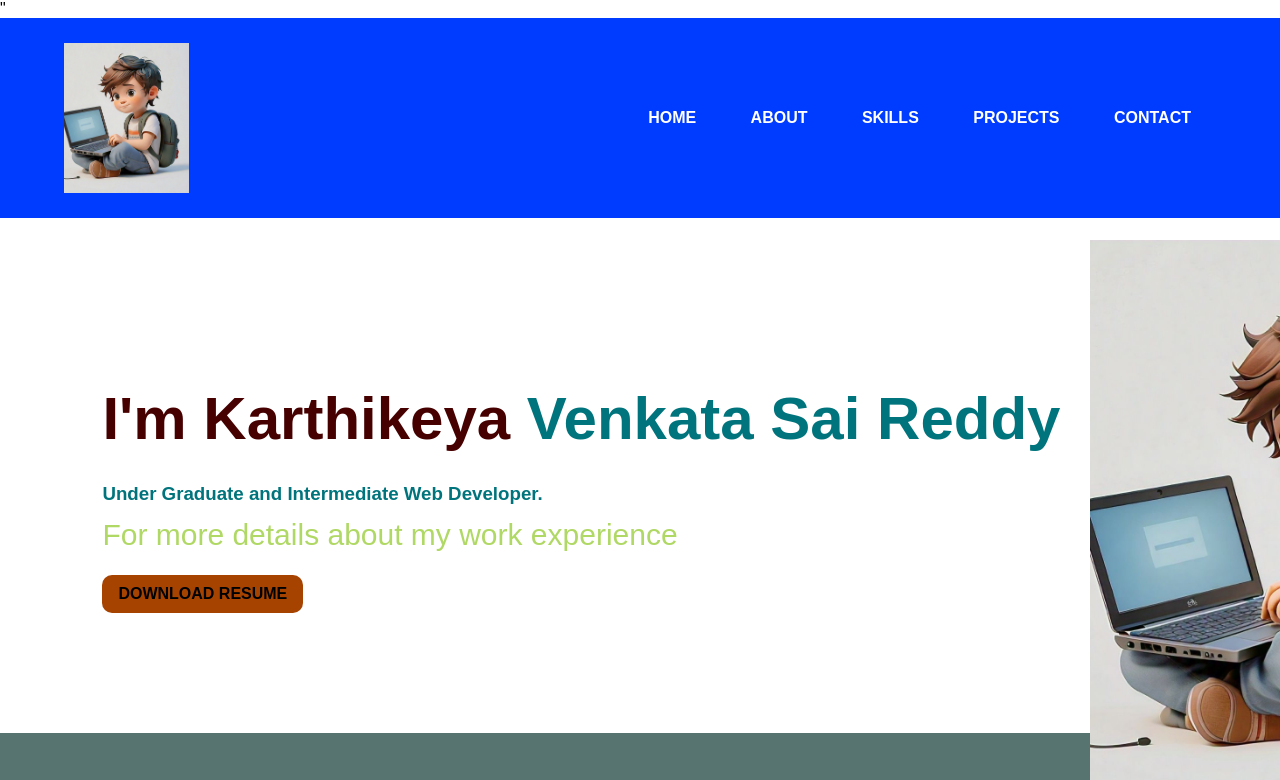
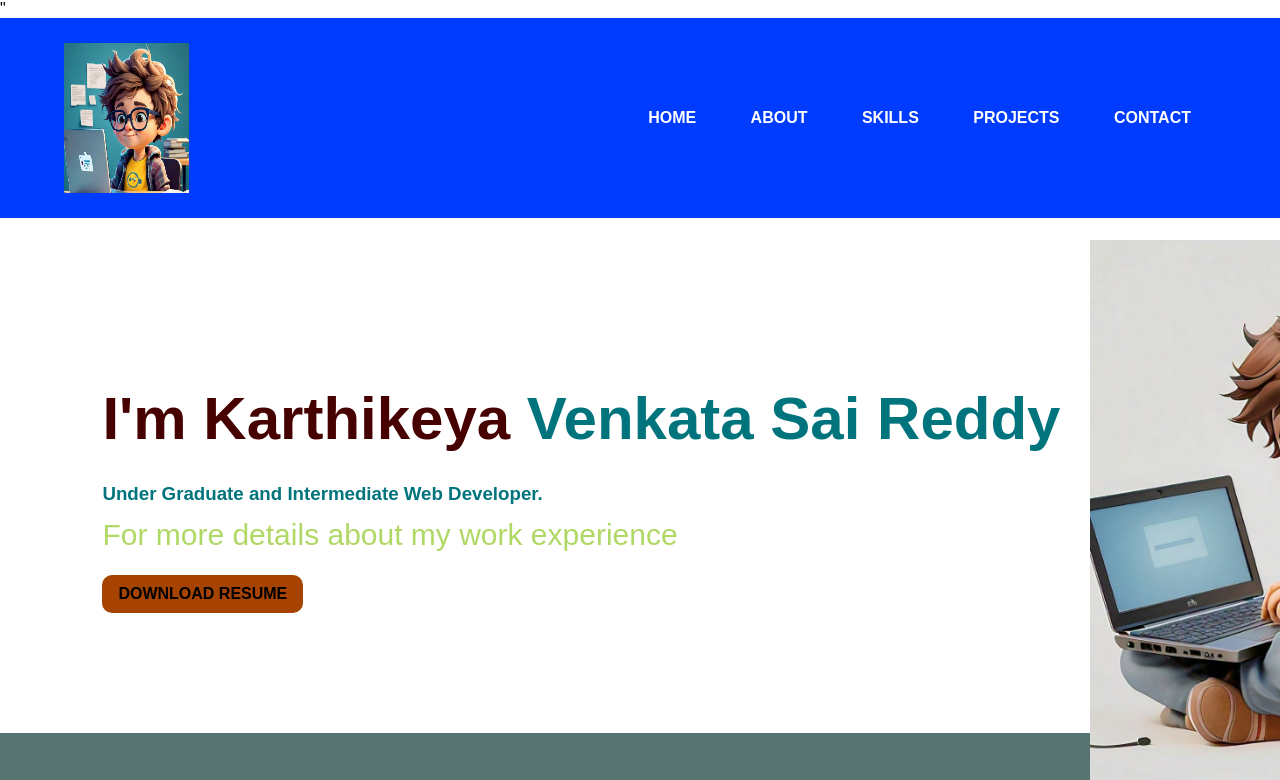
Before and after one commit to karthikeya4167/portfolio, a plain HTML site: page index.html in a window 1280 px wide. Shown: the top 780 px of the page. Drawn offline with Linux system fonts and the light colour scheme; files whose address does not match are found by name.

Commit message:
Update index.html

```diff
--- a/index.html
+++ b/index.html
@@ -10,7 +10,7 @@
 <body>
     <div class="start">
         <nav>
-           <img src="F:\profile.jpg" alt="" width="125px" height="150px" class="logo">
+           <img src="ph.jpg" alt="" width="125px" height="150px" class="logo">
            <ul>
             <li><a href="#home" >HOME</a></li>
             <li><a href="#about">ABOUT</a></li>
```
